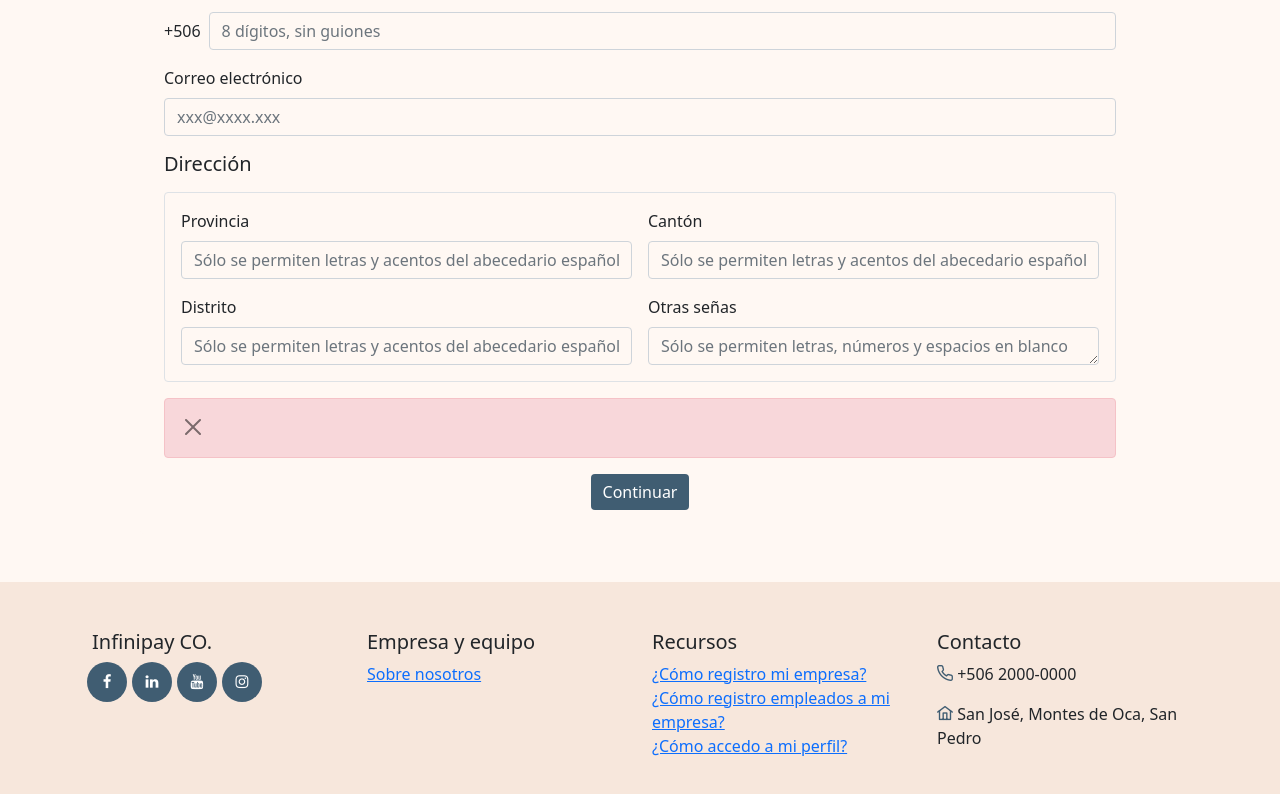
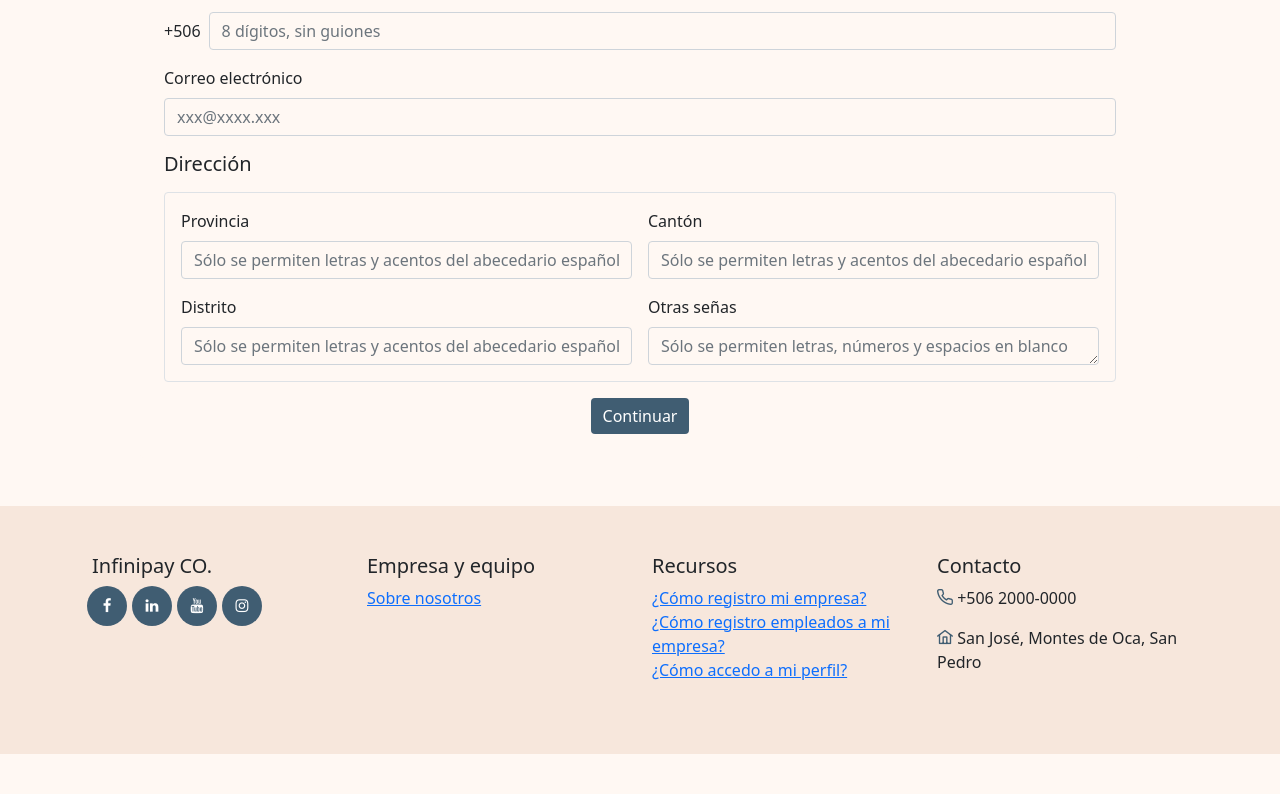
Before and after one commit to braunnymadrigal/Infinipay-CO, a Vue app in the folder front-end/: page /RegisterEmployer in a window 1280 px wide. Shown: the part 1040-1834 px from the top of the page. After the commit the page ends 1794 px from the top, so only its background shows below. Built offline with nearby package versions, Linux system fonts and the light colour scheme; what vue-cookies would draw is missing.

Commit message:
Bug con banner, ahora no siempre es visible

```diff
--- a/front-end/src/components/RegisterEmployer.vue
+++ b/front-end/src/components/RegisterEmployer.vue
@@ -261,7 +261,7 @@ export default {
         'Julio', 'Agosto', 'Septiembre', 'Octubre', 'Noviembre', 'Diciembre'
       ],
       years: this.generateYears(),
-      showError: true,
+      showError: false,
       errorMessage: '',
     };
   },
```
